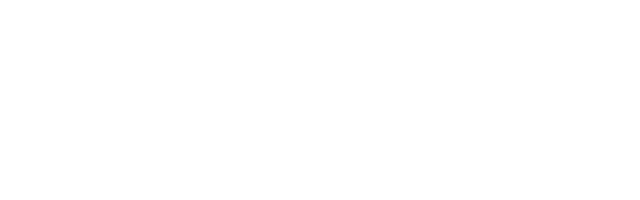
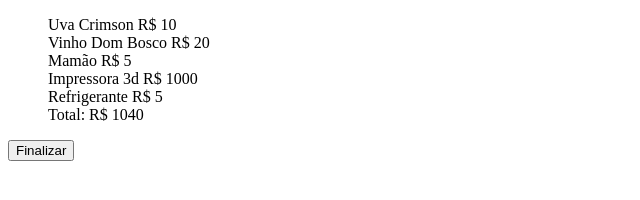
Before and after one commit to Kenzie-Academy-Brasil-Developers/m1-entrega-carrinho-de-compras-LuluAraujo1987-2, a plain HTML site: page index.html in a window 1280 px wide. Shown: the whole page, without its empty margins (0-640 px from the left). Drawn offline with Linux system fonts and the light colour scheme.

Commit message:
entrega da terça

```diff
--- a/index.css
+++ b/index.css
@@ -0,0 +1,3 @@
+ul {
+    list-style: none;
+}
--- a/index.html
+++ b/index.html
@@ -5,9 +5,11 @@
     <meta http-equiv="X-UA-Compatible" content="IE=edge">
     <meta name="viewport" content="width=device-width, initial-scale=1.0">
     <link rel="stylesheet" href="index.css">
-    <title>Carrinho de compras</title>
+    <title>S7-08| 🏁 Entrega : Carrinho de compras </title>
 </head>
 <body>
-    <script src="index.js"></script>
+
+
 </body>
+<script src="index.js"></script>
 </html>
--- a/index.js
+++ b/index.js
@@ -1,7 +1,99 @@
-const productsCart = [
-    {
-        id: 1,
-        name: "",
-        price: 0.00
+// 🤔 Pensando na solução
+
+//     Crie dinamicamente uma tag main dentro do body.
+//     Crie uma variável products que é um array de objetos, cada objeto tem um nome e um preço. Segue o exemplo:
+//     Dentro da tag main você deverá inserir uma lista não ordenada para o array de products.
+//     Crie uma variável soma, que irá representar a soma total dos itens no carrinho.
+//     Crie um botão contendo a string "Finalizar".
+//     Crie uma section que irá receber a soma e o botão.
+//     Dentro da tag main, após a lista não ordenada de products, você deverá inserir a section com a soma dos produtos e o botão "Finalizar"
+//     Todas as tags deverão ser criadas dinamicamente utilizando o DOM
+
+
+//criando o main
+const principal = document.createElement("main")
+document.querySelector("body").appendChild(principal)
+
+
+const secao = document.createElement("section")
+principal.appendChild(secao)
+secao.classList.add("secao") //para add classe pra brincar no css dps e com remove no lugar do add pra tirar
+
+//aqui eu colocaria um header mas tou com preguiça
+
+const lista = document.createElement("ul")
+secao.appendChild(lista)
+lista.classList.add("lista")
+
+
+
+//funcao para criar produtos
+function createProduct(paraName, paraPrice) {
+
+    const productsCart = {
+
+        name: paraName,
+        price: paraPrice,
     }
-]
+
+
+    return productsCart
+}
+
+
+const listaProdutos = []
+
+listaProdutos.push(createProduct("Uva Crimson  ", 10))
+listaProdutos.push(createProduct("Vinho Dom Bosco  ", 20))
+listaProdutos.push(createProduct("Mamão  ", 5))
+listaProdutos.push(createProduct("Impressora 3d  ", 1000))
+listaProdutos.push(createProduct("Refrigerante  ", 5))
+
+console.log(listaProdutos)
+
+//passar o array dos produtos pra li
+// for (let index = 0; index <= listaProdutos.length-1; index++) {
+//     nameItem.innerText = listaProdutos[index].name
+
+// }
+
+
+function createItem(obj) {
+    let listItem = document.createElement("li")
+    let nameItem = document.createElement("span") //poderia ser um p tb
+    let priceItem = document.createElement("span")
+
+    nameItem.innerText = obj.name
+    priceItem.innerText = "R$ " + obj.price
+
+    listItem.appendChild(nameItem)
+    listItem.appendChild(priceItem)
+    lista.appendChild(listItem)
+}
+
+for (let i = 0; i < listaProdutos.length; i++) {
+
+    createItem(listaProdutos[i])
+
+}
+
+function soma(objArray) {
+    let soma = 0
+    for (let i = 0; i < objArray.length; i++) {
+        soma += objArray[i].price
+
+    }
+    return soma
+}
+
+//falta renderizar soma e o botao q n faz pn
+
+let renderizadorSoma = document.createElement("li")
+renderizadorSoma.innerText = "Total:   R$ " + soma(listaProdutos)
+lista.appendChild(renderizadorSoma)
+
+
+
+const buttonEnd = document.createElement("button")
+buttonEnd.innerText = "Finalizar"
+secao.appendChild(buttonEnd)
```
